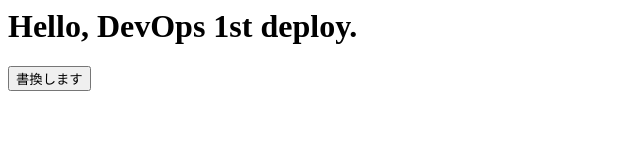
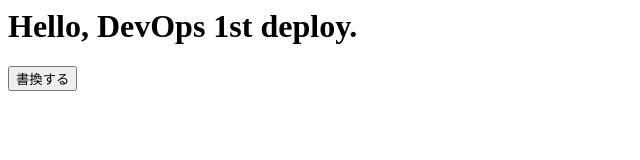
Before and after one commit to yamaguchi36671/devops_exercises, a plain HTML site: page index.html in a window 1280 px wide. Shown: the full height of the page, 0-640 px from the left. Drawn offline with Linux system fonts and the light colour scheme.

Commit message:
Update index.html

```diff
--- a/index.html
+++ b/index.html
@@ -1,7 +1,7 @@
 <html>
 <head><title>sample</title></head>
 <body><form><h1 id="target">Hello, DevOps 1st deploy.</h1>
-<input type="button" value="書換します" onClick="disp()"></form></body>
+<input type="button" value="書換する" onClick="disp()"></form></body>
 <script type="text/javascript">
 <!--
 function disp() {
```
